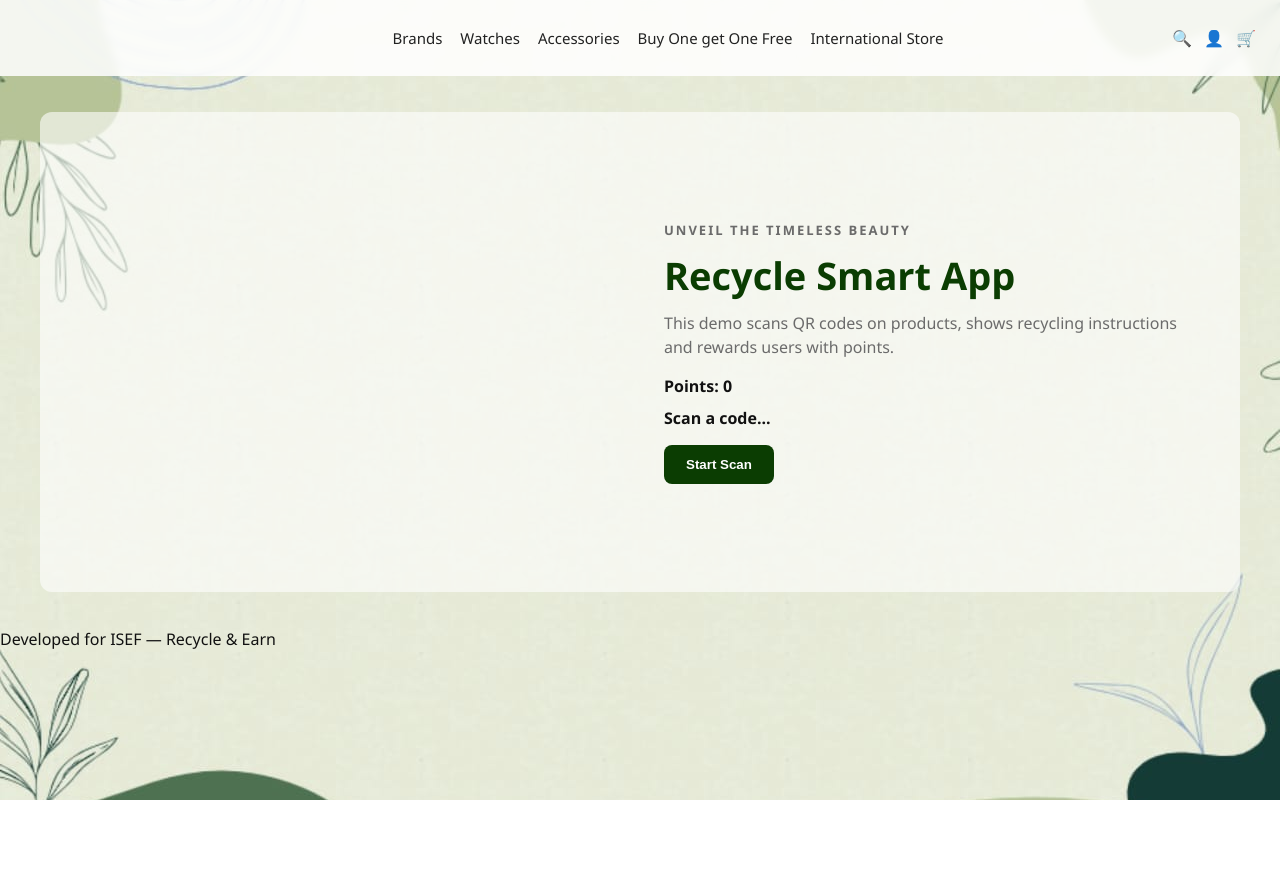
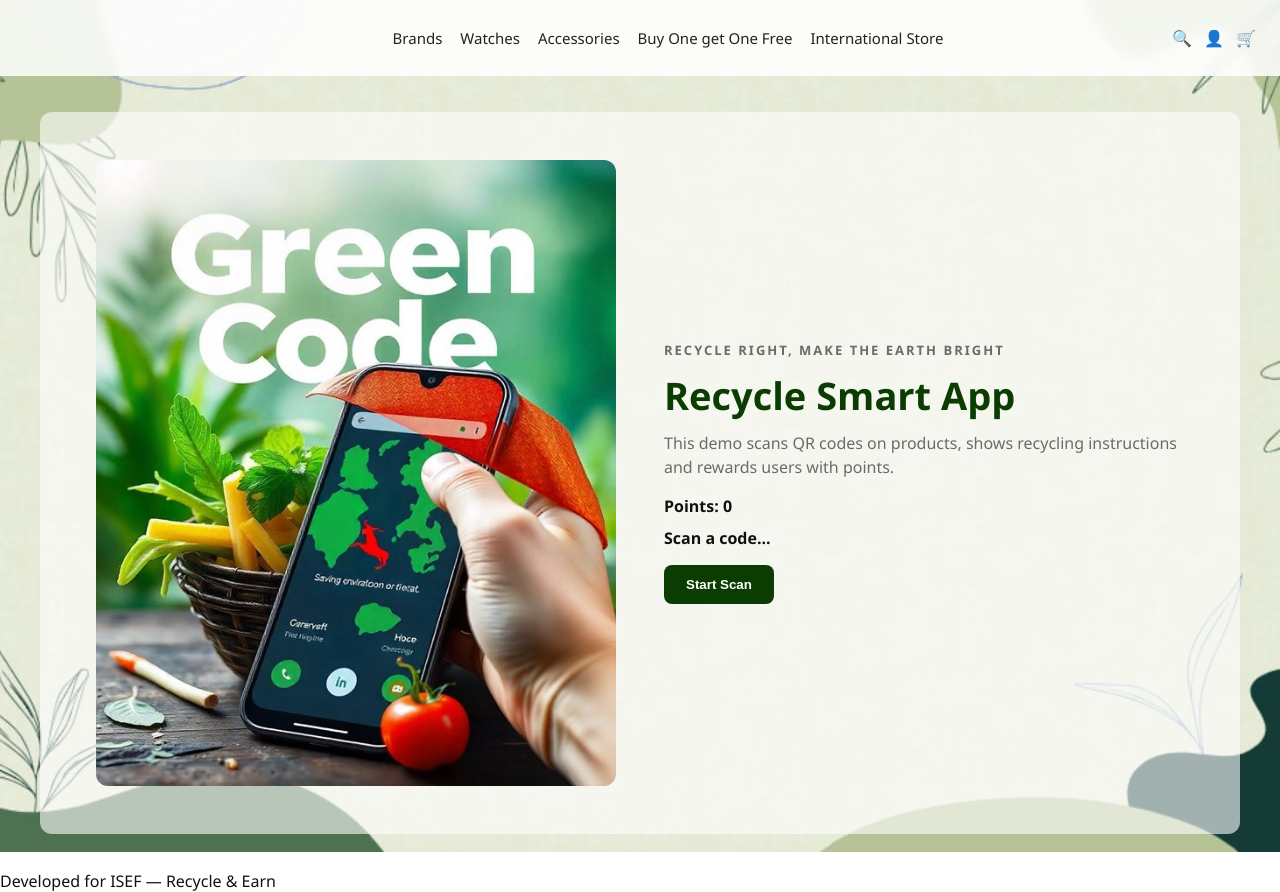
Before and after one commit to towkaXX/RecycleApp3, a plain HTML site: page index.html in a window 1280 px wide. Before the commit the page ends 800 px from the top, so only its background shows below. Drawn offline with Linux system fonts and the light colour scheme.

Commit message:
Update index.html

```diff
--- a/index.html
+++ b/index.html
@@ -33,11 +33,11 @@
   <section class="hero">
     <div class="hero-left">
       <!-- Put your left image or leave empty -->
-      <img id="left-image" src="left-image.jpg" alt="" />
+      <img id="left-image" src="photo_2025-11-21_18-05-55.jpg" alt="" />
     </div>
 
     <div class="hero-right">
-      <h4>UNVEIL THE TIMELESS BEAUTY</h4>
+      <h4>RECYCLE RIGHT, MAKE THE EARTH BRIGHT</h4>
       <h1>Recycle Smart App</h1>
       <p class="lead">
         This demo scans QR codes on products, shows recycling instructions and rewards users with points.
```
